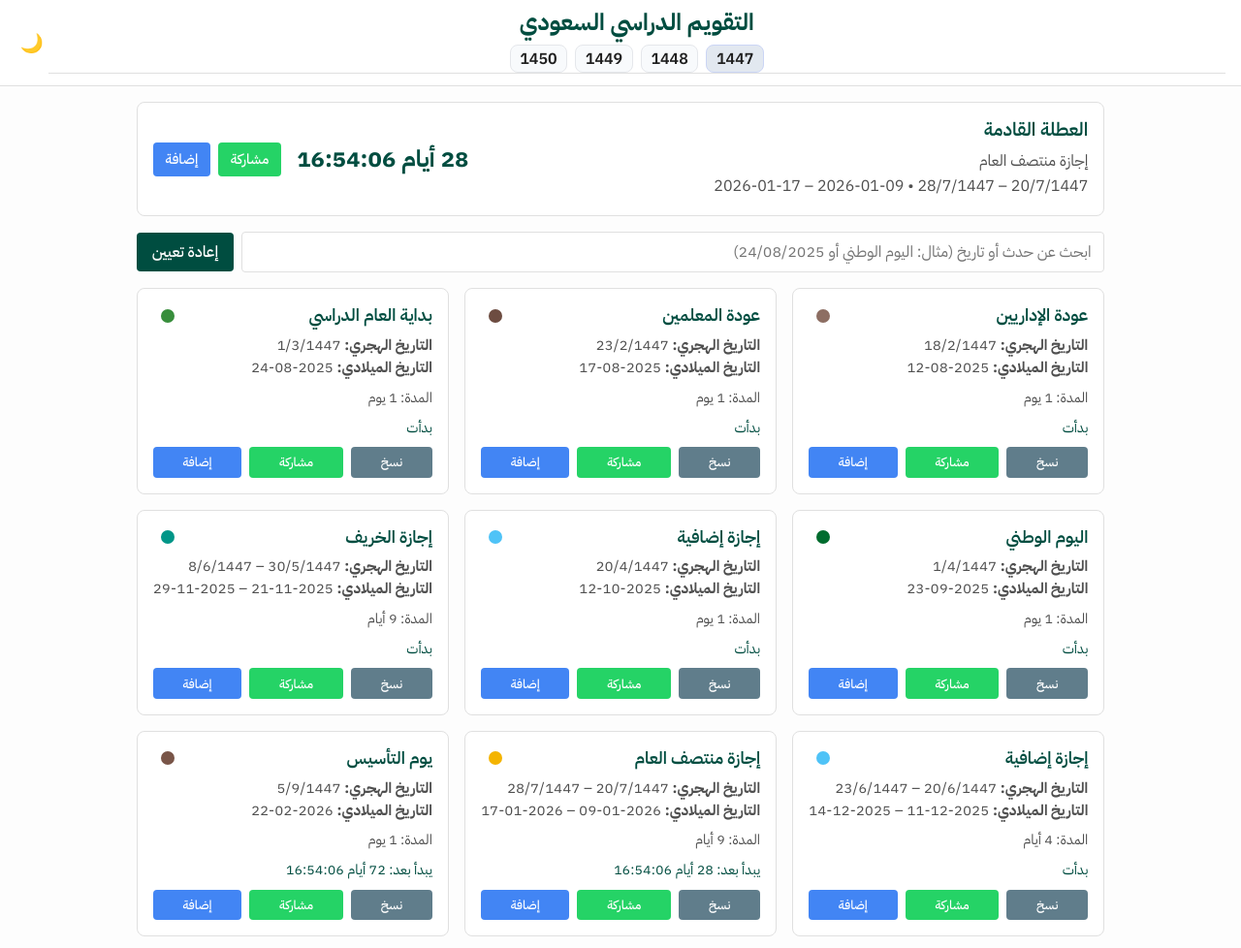
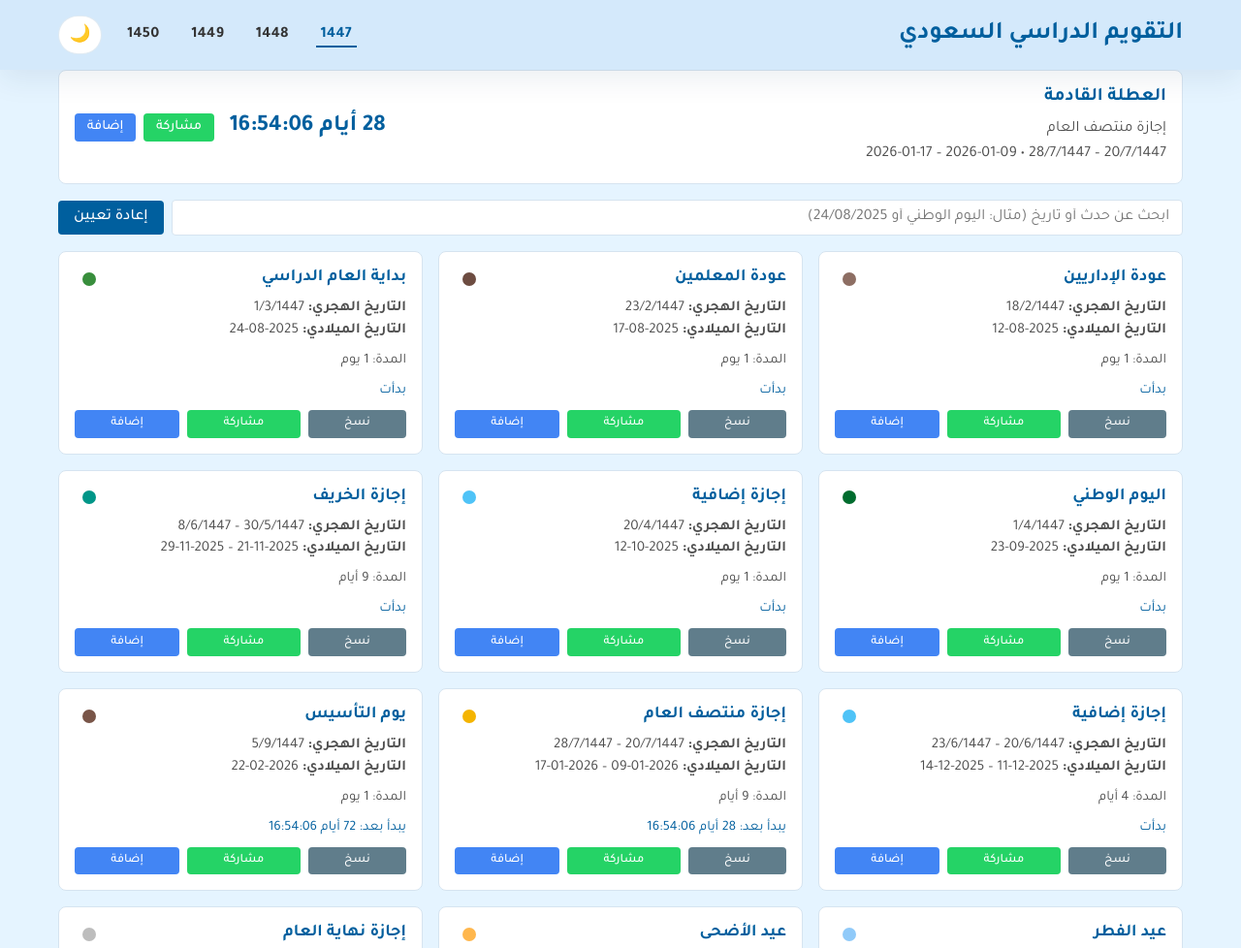
Before and after one commit to yasser0769/School-Calendar, a plain HTML site: page index.html in a window 1280 px wide. Shown: the top 978 px of the page at 97% size. Drawn offline with Linux system fonts and the light colour scheme.

Commit message:
Restyle header and layout with pastel theme

```diff
--- a/index.html
+++ b/index.html
@@ -16,7 +16,9 @@
   <meta property="og:url" content="">
   <link rel="preconnect" href="https://fonts.googleapis.com">
   <link rel="preconnect" href="https://fonts.gstatic.com" crossorigin>
-  <link href="https://fonts.googleapis.com/css2?family=IBM+Plex+Sans+Arabic:wght@300;400;500;600;700&display=swap" rel="stylesheet">
+  <link
+    href="https://fonts.googleapis.com/css2?family=IBM+Plex+Sans+Arabic:wght@300;400;500;600;700&family=Tajawal:wght@400;500;600;700&display=swap"
+    rel="stylesheet">
   <meta name="theme-color" content="#0f4c75">
   <link rel="manifest" href="/manifest.webmanifest">
   <link rel="apple-touch-icon" href="/icons/icon-192.png">
@@ -27,19 +29,21 @@
   <!-- Schema.org structured data will be injected dynamically by script.js -->
 </head>
 <body>
-  <header>
-    <header class="ksa-cal-header" dir="rtl">
+  <header class="site-header">
+    <div class="site-header-inner container" dir="rtl">
+      <div class="ksa-cal-header">
         <h1 class="ksa-cal-title">التقويم الدراسي السعودي</h1>
         <nav id="year-nav" class="ksa-cal-years" aria-label="اختر السنة">
           <!-- Year buttons will be populated via JS -->
         </nav>
-    </header>
+      </div>
       <div class="actions">
         <button id="theme-toggle" aria-label="تبديل الوضع (فاتح/داكن)">🌙</button>
       </div>
+    </div>
   </header>
 
-  <main>
+  <main class="container">
     <section class="next-event-widget" aria-labelledby="next-event-title">
       <div class="info">
         <h2 id="next-event-title">العطلة القادمة</h2>
--- a/style.css
+++ b/style.css
@@ -9,12 +9,13 @@
 
 :root {
   /* Base colours for light mode */
-  --background: #fdfdfd;
+  --background: #e5f4ff;
+  --header-bg: #d4e9fb;
   --text: #1f1f1f;
   --secondary-text: #4f4f4f;
-  --primary: #004d40; /* deep teal for headers */
+  --primary: #005f9e; /* deep blue for headers */
   --surface: #ffffff;
-  --border: #e0e0e0;
+  --border: #d6e4f0;
 
   /* Event colours */
   --colour-national_day: #006c2e;      /* Saudi green */
@@ -42,6 +43,7 @@ html[data-theme="dark"] {
   --primary: #80cbc4;
   --surface: #1e1e1e;
   --border: #333;
+  --header-bg: #1b1f24;
 }
 
 /* Global reset */
@@ -57,7 +59,7 @@ html {
 }
 
 :where(html, body, button, input, select, textarea) {
-  font-family: 'IBM Plex Sans Arabic', system-ui, -apple-system, 'Segoe UI', Roboto,
+  font-family: 'Tajawal', 'IBM Plex Sans Arabic', system-ui, -apple-system, 'Segoe UI', Roboto,
     'Helvetica Neue', Arial, 'Noto Sans Arabic', 'Apple Color Emoji', 'Segoe UI Emoji', sans-serif;
   -webkit-font-smoothing: antialiased;
   -moz-osx-font-smoothing: grayscale;
@@ -71,6 +73,7 @@ body {
   flex-direction: column;
   font-weight: 400;
   line-height: 1.6;
+  background: var(--background);
 }
 
 :where(a, button) {
@@ -98,101 +101,100 @@ a {
   text-decoration: none;
 }
 
-header {
-  background: var(--surface);
+.site-header {
+  background: var(--header-bg);
   position: sticky;
   top: 0;
   z-index: 1000;
-  border-bottom: 1px solid var(--border);
+  padding: 1rem 0;
+  box-shadow: 0 10px 30px rgba(0, 47, 83, 0.08);
+}
+
+.site-header-inner {
   display: flex;
   align-items: center;
   justify-content: space-between;
-  padding: 0 1rem;
-  min-height: var(--navbar-height);
-  height: auto;
-}
-
-header nav {
-  display: flex;
   gap: 1rem;
-  align-items: center;
   flex-wrap: wrap;
 }
 
-header nav button {
-  background: none;
-  border: none;
-  color: var(--primary);
-  cursor: pointer;
-  font-size: 1rem;
-  padding: 0.3rem 0.5rem;
-  border-radius: 4px;
-  transition: background-color var(--transition-duration);
-}
-
-header nav button:hover,
-header nav button.active {
-  background-color: rgba(0, 0, 0, 0.05);
-}
-
-header nav {
-  margin: 0 1rem;
-}
-
-header .actions {
-  display: flex;
-  align-items: center;
-  gap: 0.5rem;
+.container {
+  width: 100%;
+  max-width: 1200px;
+  margin: 0 auto;
+  padding: 0 1.25rem;
 }
 
 .ksa-cal-header {
   display: flex;
+  align-items: center;
+  justify-content: space-between;
+  gap: 1.25rem;
   flex: 1;
-  flex-direction: column;
-  align-items: center;
-  justify-content: center;
-  gap: 0.5rem;
-  margin-block: 0.5rem 0.75rem;
-  text-align: center;
+  flex-wrap: wrap;
 }
 
 .ksa-cal-title {
   margin: 0;
   font-weight: 700;
   line-height: 1.25;
-  font-size: clamp(1.125rem, 2.2vw, 1.5rem);
+  font-size: clamp(1.25rem, 2.2vw, 1.6rem);
   color: var(--primary);
+  white-space: nowrap;
 }
 
 .ksa-cal-years {
   display: flex;
   flex-wrap: wrap;
-  justify-content: center;
-  gap: 0.5rem;
+  justify-content: flex-start;
+  gap: 0.75rem;
   margin: 0;
   padding: 0;
 }
 
 .ksa-cal-years .year {
   appearance: none;
-  border: 1px solid #e5e7eb;
-  background: #f8fafc;
-  padding: 0.35rem 0.6rem;
-  border-radius: 0.5rem;
-  font-weight: 600;
+  border: none;
+  background: transparent;
+  padding: 0.45rem 0.65rem;
+  border-radius: 0.6rem;
+  font-weight: 700;
   line-height: 1;
   cursor: pointer;
-  color: inherit;
+  color: #333333;
+  letter-spacing: 0.4px;
+  font-size: 1rem;
+  position: relative;
+  transition: color var(--transition-duration), transform var(--transition-duration);
+}
+
+.ksa-cal-years .year::after {
+  content: '';
+  position: absolute;
+  inset-inline-start: 0.35rem;
+  inset-inline-end: 0.35rem;
+  bottom: 0.15rem;
+  height: 2px;
+  background: transparent;
+  transition: background-color var(--transition-duration), transform var(--transition-duration);
+  transform-origin: center;
+}
+
+.ksa-cal-years .year:hover,
+.ksa-cal-years .year:focus-visible {
+  color: #005f9e;
+  outline: none;
+}
+
+.ksa-cal-years .year:hover::after,
+.ksa-cal-years .year:focus-visible::after,
+.ksa-cal-years .year.active::after {
+  background: #005f9e;
+  transform: scaleX(1);
 }
 
 .ksa-cal-years .year.active {
-  background: #e2e8f0;
-  border-color: #cbd5f5;
-}
-
-.ksa-cal-years .year:focus-visible {
-  outline: 2px solid #94a3b8;
-  outline-offset: 2px;
+  color: #005f9e;
 }
 
 .ksa-cal-header,
@@ -201,35 +203,46 @@ header .actions {
   -moz-osx-font-smoothing: grayscale;
 }
 
-@media (max-width: 480px) {
+@media (max-width: 600px) {
+  .ksa-cal-header {
+    flex-direction: column;
+    align-items: flex-start;
+  }
+
   .ksa-cal-title {
-    font-size: 1.125rem;
+    font-size: 1.25rem;
   }
 }
 
-header .actions button {
-  background: none;
-  border: none;
+.actions {
+  display: flex;
+  align-items: center;
+  gap: 0.75rem;
+}
+
+.actions button {
+  background: #ffffff;
+  border: 1px solid rgba(0, 95, 158, 0.12);
   cursor: pointer;
   color: var(--primary);
-  font-size: 1.2rem;
+  font-size: 1.1rem;
   display: flex;
   align-items: center;
   justify-content: center;
-  padding: 0.3rem;
-  border-radius: 4px;
-  transition: background-color var(--transition-duration);
+  padding: 0.45rem 0.65rem;
+  border-radius: 999px;
+  transition: background-color var(--transition-duration), box-shadow var(--transition-duration);
 }
 
-header .actions button:hover {
-  background-color: rgba(0, 0, 0, 0.05);
+.actions button:hover {
+  background-color: #f3f8fd;
+  box-shadow: 0 6px 20px rgba(0, 95, 158, 0.08);
 }
 
 main {
   flex: 1;
-  padding: 1rem;
-  max-width: 1200px;
-  margin: 0 auto;
+  padding: 1.5rem 0 2.5rem;
+  width: 100%;
 }
 
 /* Next event widget */
```
Lines whose indentation alone changed are shown as unchanged.
